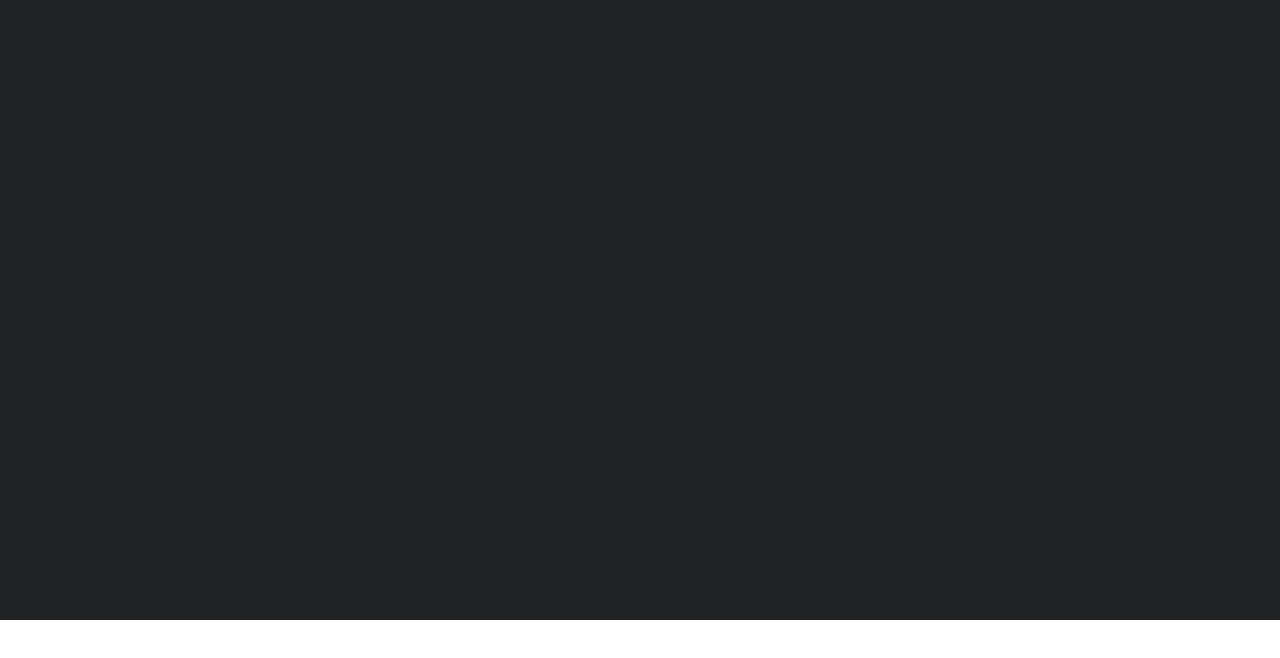
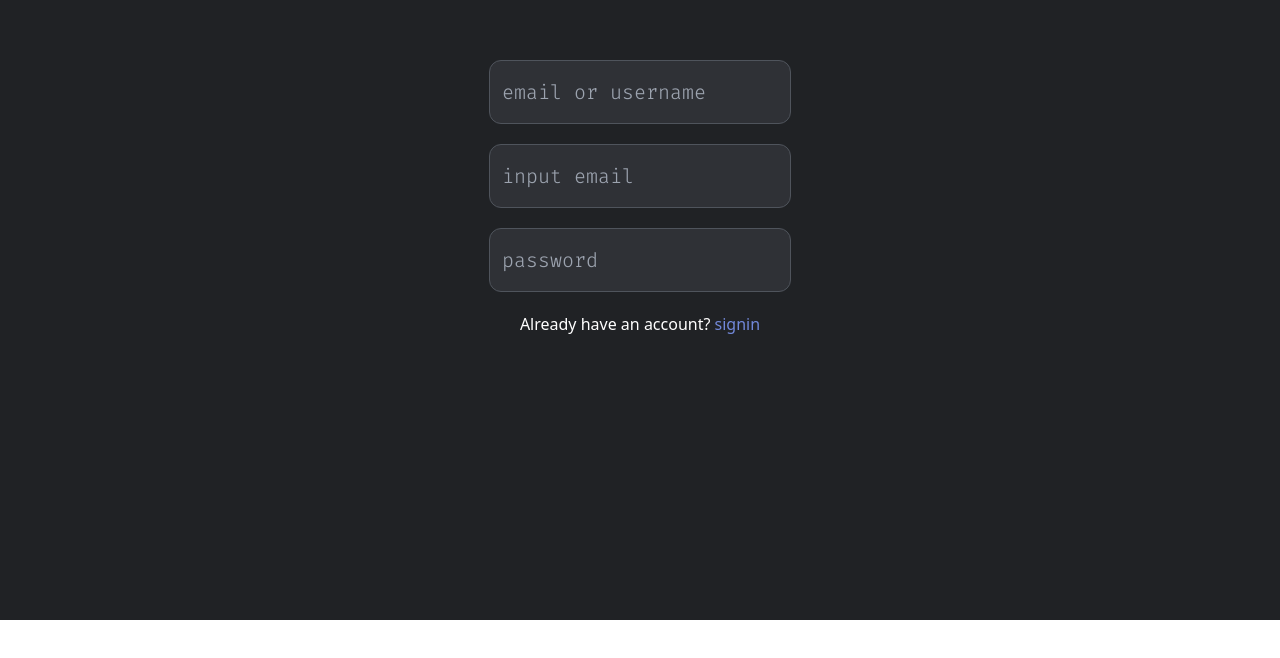
Before and after one commit to narukaz/Chat-app, a React (Vite) app in the folder frontend/: page /sign-up in a window 1280 px wide. Before the commit this address had no page. Shown: the part 180-838 px from the top of the page. Before the commit the page ends 800 px from the top, so only its background shows below. Built offline with nearby package versions, Linux system fonts and the light colour scheme.

Commit message:
implementation of sign up

```diff
--- a/frontend/src/App.jsx
+++ b/frontend/src/App.jsx
@@ -5,8 +5,10 @@ import Reset from './components/password/Reset'
 import Home from './components/home/Home'
 import Chatbox from './components/chatbox/chatbox'
 import Welcome from './components/welcome/Welcome'
+import Signup from './components/signup/Signup'
 
 function App() {
+
 
 
   return (
@@ -14,6 +16,7 @@ function App() {
     <Routes>
       <Route path='/' element={<Signin/>}/>
       <Route path='reset-password' element={<Reset/>}/>
+      <Route path='sign-up' element = {<Signup/>}/>
       <Route path='home' element={<Home/>}>
        <Route index element={<Welcome/>}/>
        <Route path='welcome' element={<Welcome/>}/>
--- a/frontend/src/components/login/Signin.jsx
+++ b/frontend/src/components/login/Signin.jsx
@@ -9,7 +9,6 @@ function Signin() {
   const [error, setError] = useState("");
 
   const navigate = useNavigate();
-
 
 
   const handleKeyDownID = (event) => {
@@ -35,7 +34,7 @@ function Signin() {
     };
 
   return (
-    <div className=" flex justify-center items-start mt-[200px] rounded-xl bg-1f86fc h-[100%] w-full overflow-hidden bg-app-bg">
+    <div className="flex justify-center items-start mt-[200px] rounded-xl bg-1f86fc h-[100%] w-full overflow-hidden bg-app-bg">
       <div className="p-2 flex flex-col gap-[20px]">
         <Inputs
           handleKeyDown={handleKeyDownID}
@@ -59,7 +58,7 @@ function Signin() {
         )}
 
         {<Link to="reset-password" className="text-accent-blue text-center">reset password</Link>}
-        {<h3 className="text-text-primary text-center">Don't have an account? <Link to="create-account" className="text-accent-blue">signup</Link></h3>}
+        {<h3 className="text-text-primary text-center">Don't have an account? <Link to="sign-up" className="text-accent-blue">signup</Link></h3>}
 
       </div>
       </div>
--- /dev/null
+++ b/frontend/src/components/signup/Signup.jsx
@@ -0,0 +1,94 @@
+import React,{useState} from 'react'
+import { Link,useNavigate } from 'react-router-dom';
+import Inputs from '../inputs/Inputs'
+
+function Signup() {
+
+    const [enter, setEnter] = useState(false);
+    const [userId, setUserId] = useState("");
+    const [email, setEmail] = useState("");
+    const [password, setPassword] = useState("");
+    const [error, setError] = useState("");
+
+    const navigate = useNavigate();
+
+
+    const handleKeyDownID = (event) => {
+      if (event.key === "Enter") {
+        if (!userId) {
+          return setError("input id or username");
+        } else if (userId) {
+          setEnter(true);
+          return setError("");
+        }}
+    };
+
+
+    const handleKeyDownEmail = (event) => {
+        if (event.key === "Enter") {
+          if (!email) {
+            return setError("input email");
+          } else if (email) {
+            setEnter(true);
+            return setError("");
+          }}
+      };
+
+
+    const handleKeyDownPassword = (event) => {
+      if (event.key === "Enter") {
+        if(!userId) return setError("input id or username");
+        if (!password) {
+          return setError("input password");
+        } else if (password) {
+          navigate('/')
+        }}
+      //api call, send user data ahead using axios
+      };
+
+    return (
+      <div className="flex justify-center items-start mt-[200px] rounded-xl bg-1f86fc h-[100%] w-full overflow-hidden bg-app-bg">
+        <div className="p-2 flex flex-col gap-[20px]">
+          <Inputs
+            handleKeyDown={handleKeyDownID}
+            value={userId}
+            setValue={setUserId}
+            inputType="text"
+            placeholder="email or username"
+          />
+
+
+            <Inputs
+              value={email}
+              handleKeyDown={handleKeyDownEmail}
+              setValue={setEmail}
+              inputType="email"
+              placeholder="input email"
+            />
+
+
+
+
+
+
+            <Inputs
+              value={password}
+              handleKeyDown={handleKeyDownPassword}
+              setValue={setPassword}
+              inputType="password"
+              placeholder="password"
+            />
+
+
+          {error && (
+            <h3 className="text-text-muted font-fira text-center">{error}</h3>
+          )}
+
+          {<h3 className="text-text-primary text-center">Already have an account? <Link to = "/" className="text-accent-blue">signin</Link></h3>}
+
+        </div>
+        </div>
+  )
+}
+
+export default Signup
```
Also changed, not shown: frontend/src/components/inputs/Inputs.jsx (line endings or trailing spaces).
